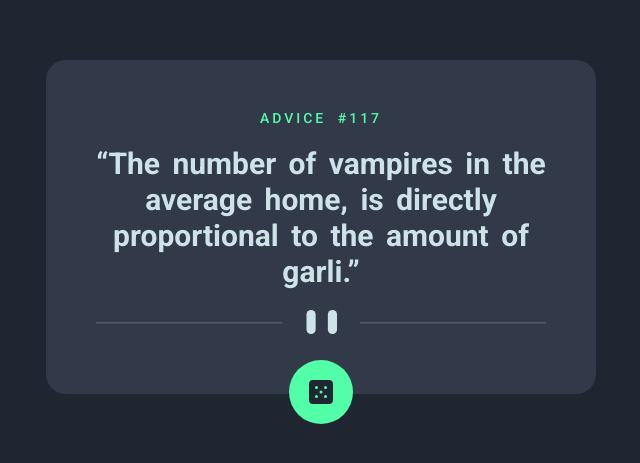
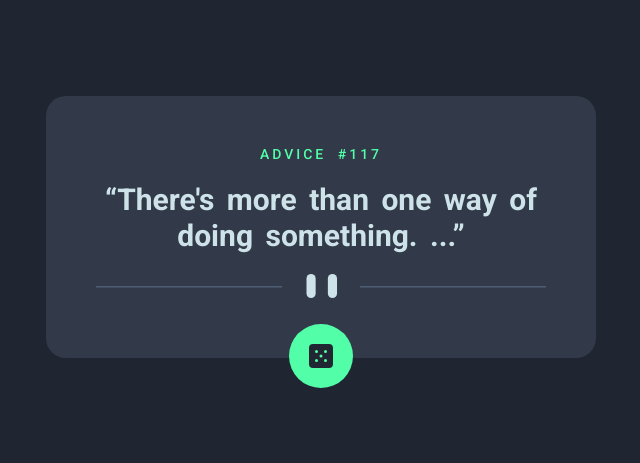
Before and after one commit to sifenfisaha/advice-generator, a plain HTML site: page index.html in a window 1280 px wide. Shown: the part 173-636 px from the top of the page, without its empty margins (319-959 px from the left). Drawn offline with Linux system fonts and the light colour scheme.

Commit message:
changed the first advice

```diff
--- a/index.html
+++ b/index.html
@@ -25,8 +25,7 @@
     <div class="continer">
       <p class="advice-count">Advice #<span id="count">117</span></p>
       <div class="advice" id="advice">
-        “The number of vampires in the average home, is directly proportional to
-        the amount of garli.”
+        “There's more than one way of doing something. ...”
       </div>
       <!-- <img src="images/pattern-divider-desktop.svg" alt="" /> -->
       <img src="images/pattern-divider-mobile.svg" alt="" />
```
